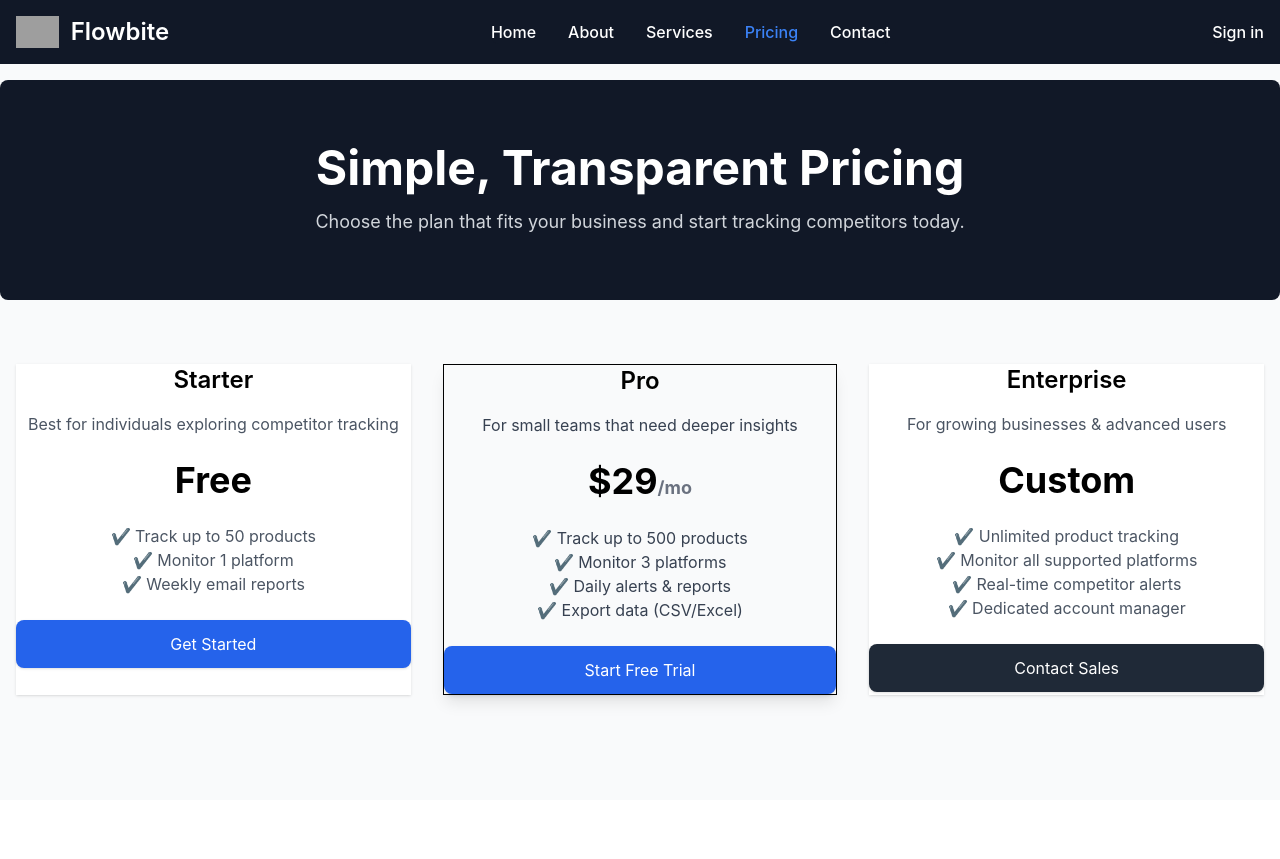
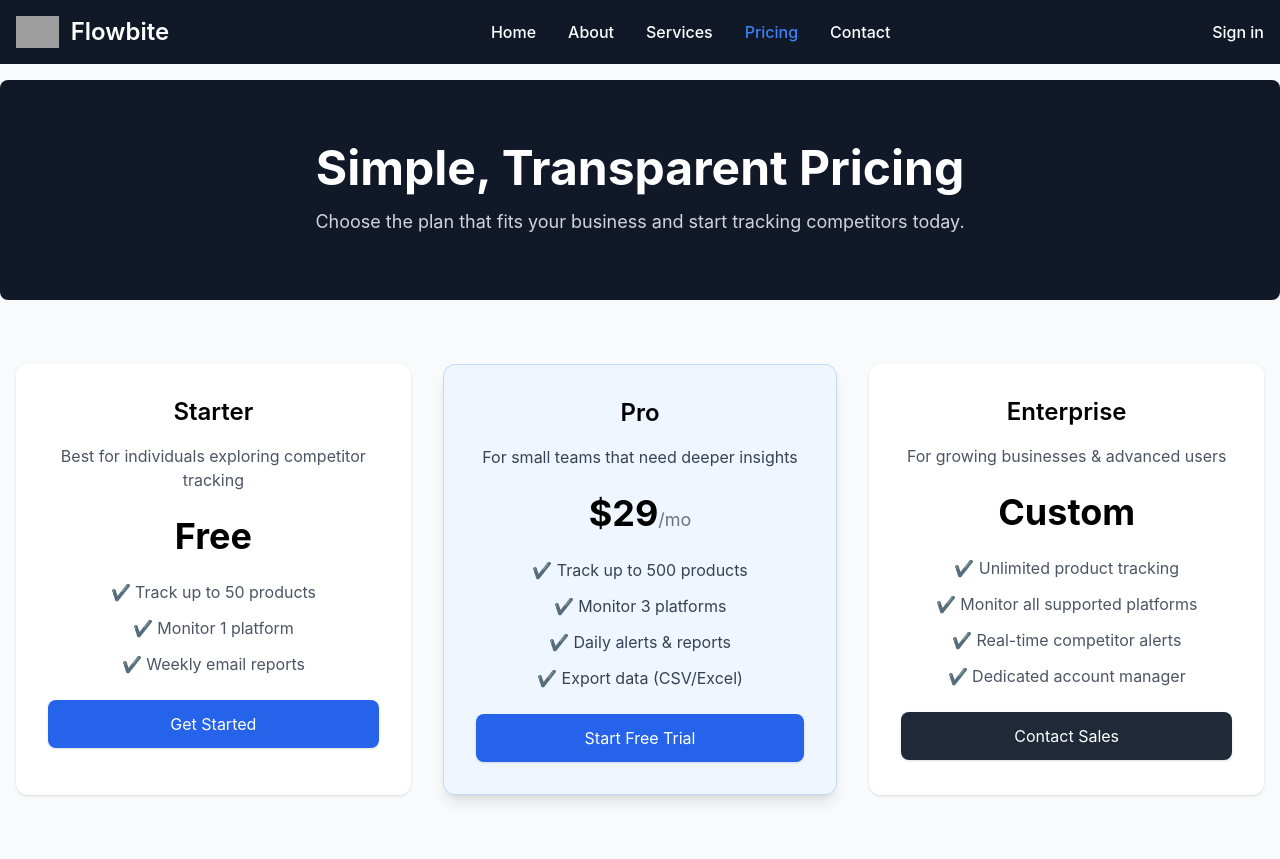
Before and after one commit to Vignesh-Karnam/fusionhub-django, a Django app: page /pricing/ in a window 1280 px wide. Before the commit the page ends 707 px from the top, so only its background shows below. Run offline with Django 5.2, Linux system fonts and the light colour scheme; parts of the project's set-up code (start-up, migrations or seed data) failed here and were passed over; some libraries are stand-ins or nearby versions; grey boxes are pictures that could not be loaded.

Commit message:
updated output.css

```diff
--- a/static/src/output.css
+++ b/static/src/output.css
@@ -192,6 +192,8 @@
     --default-transition-timing-function: cubic-bezier(0.4, 0, 0.2, 1);
     --default-font-family: var(--font-sans);
     --default-mono-font-family: var(--font-mono);
+    --color-primary-50: #eff6ff;
+    --color-primary-200: #bfdbfe;
     --color-primary-300: #93c5fd;
     --color-primary-600: #2563eb;
     --color-primary-700: #1d4ed8;
@@ -1714,6 +1716,13 @@
   .gap-8 {
     gap: calc(var(--spacing) * 8);
   }
+  .space-y-3 {
+    :where(& > :not(:last-child)) {
+      --tw-space-y-reverse: 0;
+      margin-block-start: calc(calc(var(--spacing) * 3) * var(--tw-space-y-reverse));
+      margin-block-end: calc(calc(var(--spacing) * 3) * calc(1 - var(--tw-space-y-reverse)));
+    }
+  }
   .space-y-4 {
     :where(& > :not(:last-child)) {
       --tw-space-y-reverse: 0;
@@ -1800,6 +1809,9 @@
   .rounded-sm {
     border-radius: var(--radius-sm);
   }
+  .rounded-xl {
+    border-radius: var(--radius-xl);
+  }
   .rounded-t {
     border-top-left-radius: 0.25rem;
     border-top-right-radius: 0.25rem;
@@ -1986,6 +1998,9 @@
   .border-gray-700 {
     border-color: var(--color-gray-700);
   }
+  .border-primary-200 {
+    border-color: var(--color-primary-200);
+  }
   .apexcharts-active {
     .apexcharts-canvas .apexcharts-tooltip-series-group& .apexcharts-tooltip-y-group {
       padding: 0 !important;
@@ -2022,9 +2037,6 @@
   .\!bg-primary-700 {
     background-color: var(--color-primary-700) !important;
   }
-  .bg-blue-600 {
-    background-color: var(--color-blue-600);
-  }
   .bg-blue-700 {
     background-color: var(--color-blue-700);
   }
@@ -2051,6 +2063,9 @@
     @supports (color: color-mix(in lab, red, red)) {
       background-color: color-mix(in oklab, var(--color-gray-900) 50%, transparent);
     }
+  }
+  .bg-primary-50 {
+    background-color: var(--color-primary-50);
   }
   .bg-primary-600 {
     background-color: var(--color-primary-600);
@@ -2143,6 +2158,9 @@
   }
   .p-6 {
     padding: calc(var(--spacing) * 6);
+  }
+  .p-8 {
+    padding: calc(var(--spacing) * 8);
   }
   .px-2 {
     padding-inline: calc(var(--spacing) * 2);
@@ -2315,6 +2333,10 @@
     --tw-font-weight: var(--font-weight-medium);
     font-weight: var(--font-weight-medium);
   }
+  .font-normal {
+    --tw-font-weight: var(--font-weight-normal);
+    font-weight: var(--font-weight-normal);
+  }
   .font-semibold {
     --tw-font-weight: var(--font-weight-semibold);
     font-weight: var(--font-weight-semibold);
@@ -2463,13 +2485,6 @@
     &:hover {
       @media (hover: hover) {
         background-color: var(--color-primary-800) !important;
-      }
-    }
-  }
-  .hover\:bg-blue-700 {
-    &:hover {
-      @media (hover: hover) {
-        background-color: var(--color-blue-700);
       }
     }
   }
```
